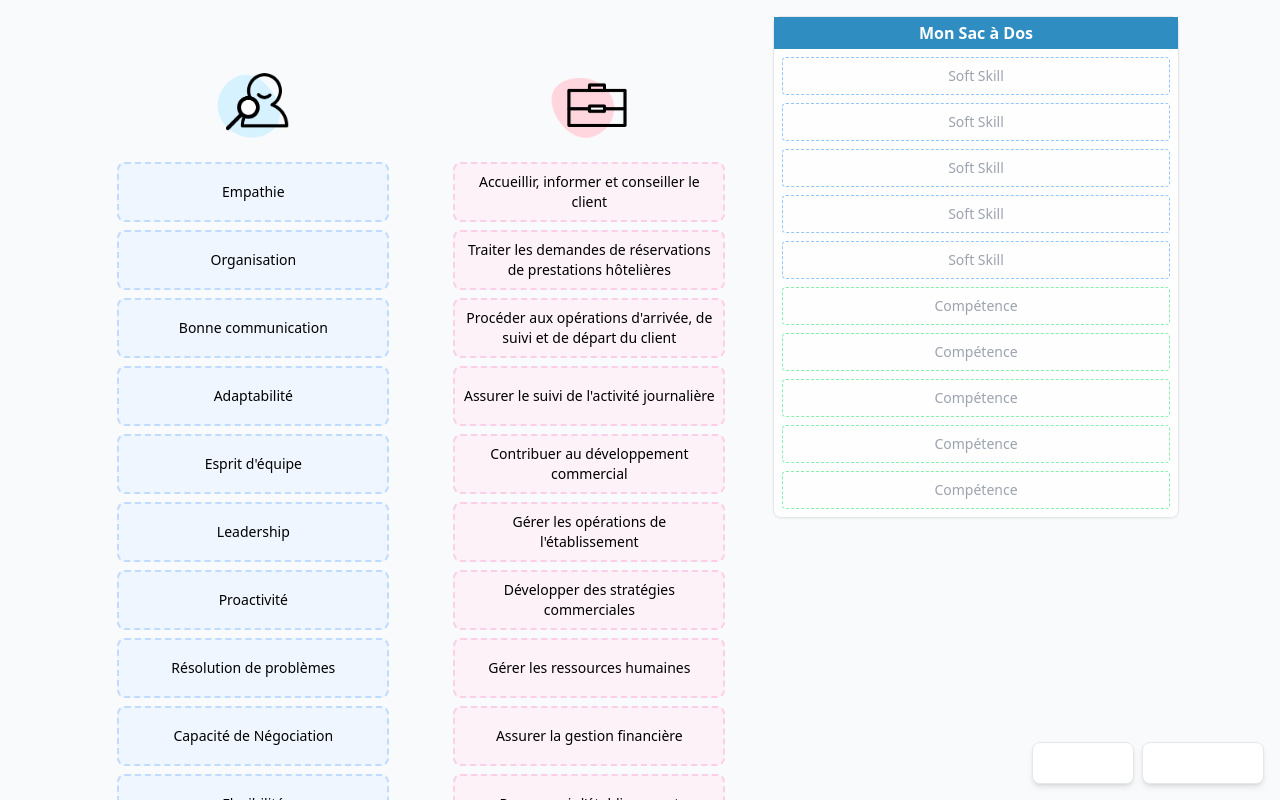
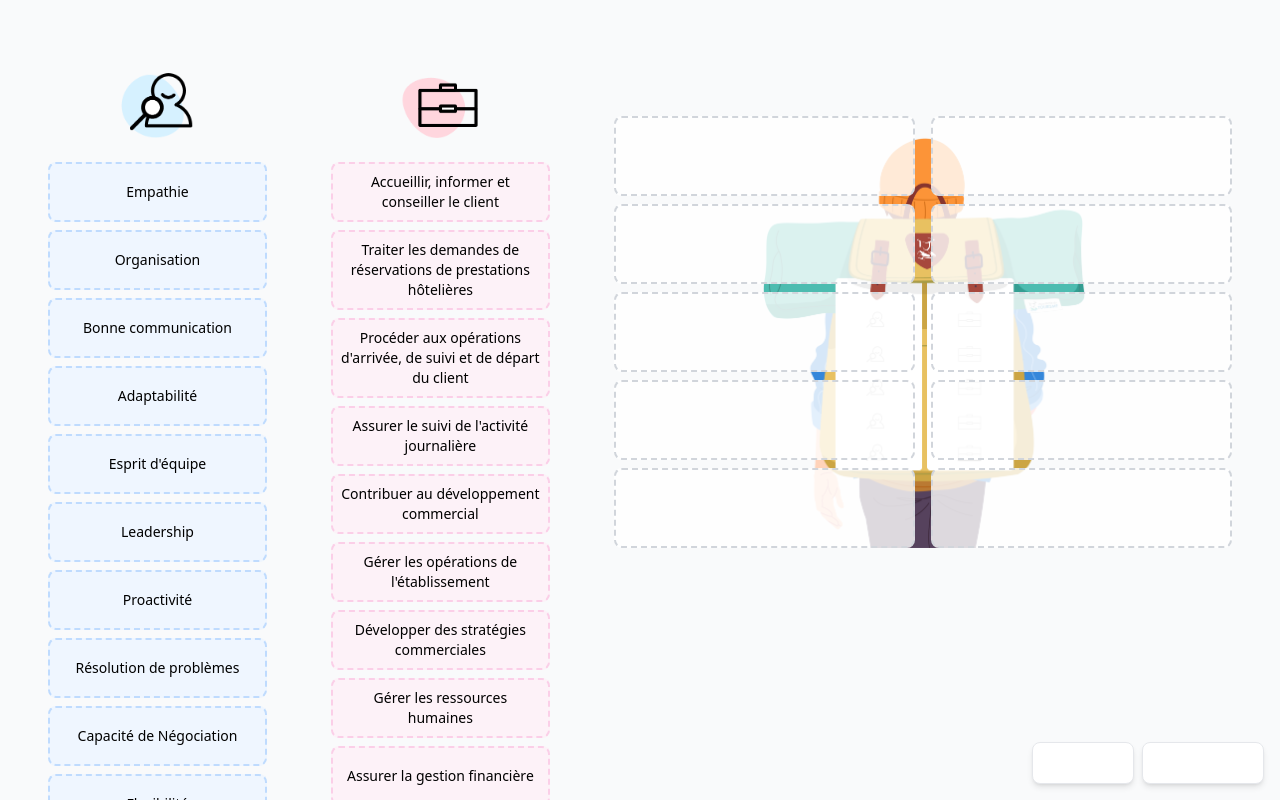
Before and after one commit to matthieu2022/app, a React (Vite) app: page / in a window 1280 px wide. Shown: the top 800 px of the page. Built offline with nearby package versions, Linux system fonts and the light colour scheme.

Commit message:
Update Backpack.tsx
pour netlify

```diff
--- a/src/components/Backpack.tsx
+++ b/src/components/Backpack.tsx
@@ -1,53 +1,82 @@
-import React from 'react';
-import { Card, CardHeader, CardContent } from './ui/card';
-import { BackpackProps, SkillsState } from '../types';
+import type { BackpackProps } from '../types';
 
-export function Backpack({
+export const Backpack = ({
   skills,
   onDragStart,
   onDragOver,
   onDrop,
   onTouchStart,
-  onTouchEnd
-}: BackpackProps) {
-  return (
-    <Card className="w-full md:w-1/3 bg-white bg-opacity-85">
-      <CardHeader className="bg-custom-blue font-semibold text-white text-center py-1">
-        Mon Sac à Dos
-      </CardHeader>
-      <CardContent className="p-2">
-        <div className="grid grid-cols-1 gap-2">
-          {skills.backpack.map((skill: string | null, index: number) => (
+  onTouchEnd,
+}: BackpackProps) => (
+  <div className="w-full md:w-[600px] lg:w-[800px] mx-auto mt-4 md:mt-[100px] px-4">
+    <div className="relative w-full h-full">
+      <img
+        src="/sacados.png"
+        alt="Sac à dos"
+        className="absolute inset-0 w-full h-full object-contain opacity-90 pointer-events-none"
+      />
+      <div className="grid grid-cols-2 gap-4 relative z-10">
+        {/* Colonne Soft Skills */}
+        <div className="space-y-2">
+          {skills.backpack.slice(0, 5).map((skill, index) => (
             <div
               key={index}
-              className={`p-2 rounded border ${
-                skill ? 'bg-white shadow-sm' : 'border-dashed'
-              } ${index < 5 ? 'border-blue-300' : 'border-green-300'}`}
               data-droppable="true"
               data-target="backpack"
               data-index={index}
               onDragOver={onDragOver}
               onDrop={(e) => onDrop(e, "backpack", index)}
               onTouchEnd={(e) => onTouchEnd?.(e, "backpack", index)}
+              className="h-16 md:h-20 border-2 border-dashed border-gray-300 rounded-lg flex items-center justify-center bg-white bg-opacity-80"
             >
-              {skill ? (
+              {skill && (
                 <div
                   draggable
-                  className="cursor-move text-sm"
+                  data-draggable="true"
+                  data-skill={skill}
+                  data-source="backpack"
+                  data-index={index}
                   onDragStart={(e) => onDragStart(e, skill, "backpack", index)}
                   onTouchStart={() => onTouchStart?.(skill, "backpack", index)}
+                  className="bg-blue-50 p-2 rounded text-xs md:text-sm cursor-move w-full h-full flex items-center justify-center"
                 >
                   {skill}
-                </div>
-              ) : (
-                <div className="text-center text-gray-400 text-sm">
-                  {index < 5 ? "Soft Skill" : "Compétence"}
                 </div>
               )}
             </div>
           ))}
         </div>
-      </CardContent>
-    </Card>
-  );
-}
+        {/* Colonne Compétences */}
+        <div className="space-y-2">
+          {skills.backpack.slice(5, 10).map((skill, index) => (
+            <div
+              key={index + 5}
+              data-droppable="true"
+              data-target="backpack"
+              data-index={index + 5}
+              onDragOver={onDragOver}
+              onDrop={(e) => onDrop(e, "backpack", index + 5)}
+              onTouchEnd={(e) => onTouchEnd?.(e, "backpack", index + 5)}
+              className="h-16 md:h-20 border-2 border-dashed border-gray-300 rounded-lg flex items-center justify-center bg-white bg-opacity-80"
+            >
+              {skill && (
+                <div
+                  draggable
+                  data-draggable="true"
+                  data-skill={skill}
+                  data-source="backpack"
+                  data-index={index + 5}
+                  onDragStart={(e) => onDragStart(e, skill, "backpack", index + 5)}
+                  onTouchStart={() => onTouchStart?.(skill, "backpack", index + 5)}
+                  className="bg-pink-50 p-2 rounded text-xs md:text-sm cursor-move w-full h-full flex items-center justify-center"
+                >
+                  {skill}
+                </div>
+              )}
+            </div>
+          ))}
+        </div>
+      </div>
+    </div>
+  </div>
+);
```
